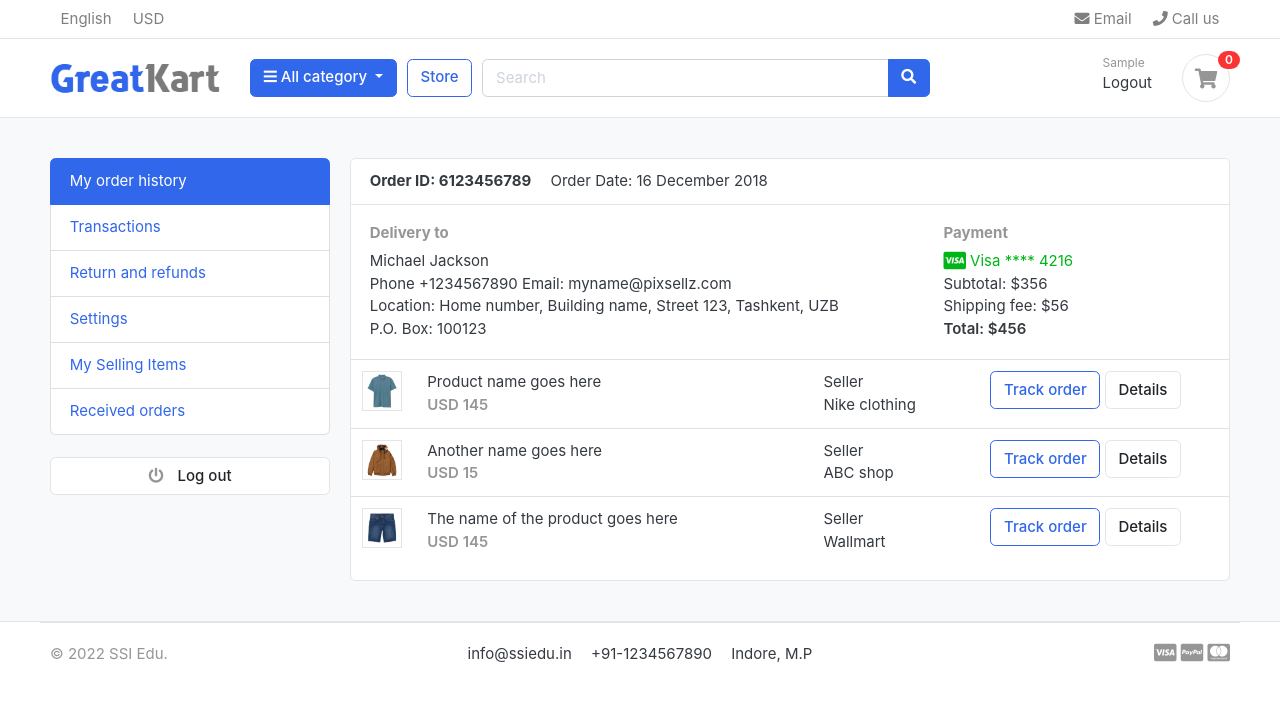
After one commit to SamChawla/SSIKart, a Django app: page /accounts/dashboard/ in a window 1280 px wide. The commit adds this page. Shown: the top 701 px of the page. Run offline with Django 4.2, Linux system fonts and the light colour scheme; the visitor is signed in with stand-in values (Sample User, id 1); data that the repository does not hold is empty; some libraries are stand-ins or nearby versions; some web fonts are replaced.

Commit message:
Forget Password functionality added

```diff
--- /dev/null
+++ b/ssikart/accounts/templates/accounts/dashboard.html
@@ -0,0 +1,101 @@
+{% extends 'base.html' %}
+
+{%block content %}
+
+<!-- ========================= SECTION CONTENT ========================= -->
+<section class="section-conten padding-y bg">
+
+    {% include 'includes/alert.html' %}
+    <div class="container">
+        <div class="row">
+        <aside class="col-md-3">
+            <!--   SIDEBAR   -->
+            <ul class="list-group">
+                <a class="list-group-item active" href="#"> My order history </a>
+                <a class="list-group-item" href="#"> Transactions </a>
+                <a class="list-group-item" href="#"> Return and refunds </a>
+                <a class="list-group-item" href="#">Settings </a>
+                <a class="list-group-item" href="#"> My Selling Items </a>
+                <a class="list-group-item" href="#"> Received orders </a>
+            </ul>
+            <br>
+            <a class="btn btn-light btn-block" href="{% url 'logout' %}"> <i class="fa fa-power-off"></i> <span class="text">Log out</span> </a>
+            <!--   SIDEBAR .//END   -->
+        </aside>
+        <main class="col-md-9">
+            <article class="card">
+            <header class="card-header">
+                <strong class="d-inline-block mr-3">Order ID: 6123456789</strong>
+                <span>Order Date: 16 December 2018</span>
+            </header>
+            <div class="card-body">
+                <div class="row">
+                    <div class="col-md-8">
+                        <h6 class="text-muted">Delivery to</h6>
+                        <p>Michael Jackson <br>
+                        Phone +1234567890 Email: myname@pixsellz.com <br>
+                        Location: Home number, Building name, Street 123,  Tashkent, UZB <br>
+                        P.O. Box: 100123
+                         </p>
+                    </div>
+                    <div class="col-md-4">
+                        <h6 class="text-muted">Payment</h6>
+                        <span class="text-success">
+                            <i class="fab fa-lg fa-cc-visa"></i>
+                            Visa  **** 4216
+                        </span>
+                        <p>Subtotal: $356 <br>
+                         Shipping fee:  $56 <br>
+                         <span class="b">Total:  $456 </span>
+                        </p>
+                    </div>
+                </div> <!-- row.// -->
+            </div> <!-- card-body .// -->
+            <div class="table-responsive">
+            <table class="table table-hover">
+                <tr>
+                    <td width="65">
+                        <img src="../images/items/1.jpg" class="img-xs border">
+                    </td>
+                    <td>
+                        <p class="title mb-0">Product name goes here </p>
+                        <var class="price text-muted">USD 145</var>
+                    </td>
+                    <td> Seller <br> Nike clothing </td>
+                    <td width="250"> <a href="#" class="btn btn-outline-primary">Track order</a> <a href="#" class="btn btn-light"> Details </a> </td>
+                </tr>
+                <tr>
+                    <td>
+                        <img src="../images/items/2.jpg" class="img-xs border">
+                    </td>
+                    <td>
+                        <p class="title mb-0">Another name goes here </p>
+                        <var class="price text-muted">USD 15</var>
+                    </td>
+                    <td> Seller <br> ABC shop </td>
+                    <td> <a href="#" class="btn btn-outline-primary">Track order</a> <a href="#" class="btn btn-light"> Details </a> </td>
+                </tr>
+                <tr>
+                    <td>
+                        <img src="../images/items/3.jpg" class="img-xs border">
+                    </td>
+                    <td>
+                        <p class="title mb-0">The name of the product  goes here </p>
+                        <var class="price text-muted">USD 145</var>
+                    </td>
+                    <td> Seller <br> Wallmart </td>
+                    <td> <a href="#" class="btn btn-outline-primary">Track order</a> <a href="#" class="btn btn-light"> Details </a> </td>
+                </tr>
+            </table>
+            </div> <!-- table-responsive .end// -->
+            </article> <!-- order-group.// -->
+        </main>
+    </div> <!-- row.// -->
+    </div>
+
+
+    </section>
+    <!-- ========================= SECTION CONTENT END// ========================= -->
+
+
+{% endblock %}
--- a/ssikart/accounts/urls.py
+++ b/ssikart/accounts/urls.py
@@ -1,10 +1,21 @@
 from django.urls import path
 
-from accounts.views import activate, login, logout, register
+from accounts.views import (activate, dashboard, forgot_password, login,
+                            logout, register, reset_password,
+                            resetpassword_validate)
 
 urlpatterns = [
     path("register/", register, name="registration"),
     path("login/", login, name="login"),
     path("logout/", logout, name="logout"),
     path("activate/<uidb64>/<token>", activate, name="activate"),
+    path("dashboard/", dashboard, name="dashboard"),
+    # Forget Password Urls
+    path("forgot-password/", forgot_password, name="forgot_password"),
+    path("reset-password/", reset_password, name="reset_password"),
+    path(
+        "resetpassword_validate/<uidb64>/<token>/",
+        resetpassword_validate,
+        name="resetpassword_validate",
+    ),
 ]
--- a/ssikart/accounts/views.py
+++ b/ssikart/accounts/views.py
@@ -85,7 +85,8 @@ def login(request):
 
         if user:
             auth.login(request, user)
-            return redirect("ssi-home")
+            messages.success(request, "You are now logged in!")
+            return redirect("dashboard")
         else:
             messages.error(request, "Invalid Credentials!")
             return redirect("login")
@@ -98,3 +99,72 @@ def logout(request):
     auth.logout(request)
     messages.success(request, "You are logged out successfully!")
     return redirect("login")
+
+
+@login_required(login_url="login")
+def dashboard(request):
+    return render(request, "accounts/dashboard.html")
+
+
+def forgot_password(request):
+    if request.method == 'POST':
+        email = request.POST['email']
+        if Account.objects.filter(email=email).exists():
+            user = Account.objects.get(email__exact=email)
+
+            # RESET PASSWORD SEND
+            current_site = get_current_site(request)
+            mail_subject = 'SSI Shop | Reset your password'
+            message = render_to_string('accounts/reset_password_email.html', {
+                'user': user,
+                'domain': current_site,
+                'uid' : urlsafe_base64_encode(force_bytes(user.pk)),
+                'token': default_token_generator.make_token(user),
+            })
+            to_email = email
+            send_email= EmailMessage(mail_subject, message, to=[to_email])
+            send_email.send()
+
+            messages.success(request, 'Password reset email is sent to you email address.')
+            return redirect('login')
+        else:
+            messages.error(request, 'Account does not exist')
+            return redirect('forgot_password')
+
+    return render(request, 'accounts/forgot_password.html')
+
+
+def reset_password(request):
+    if request.method == 'POST':
+        password = request.POST['password']
+        confirm_password = request.POST['confirm_password']
+
+        if password == confirm_password:
+            uid = request.session.get('uid')
+            user = Account.objects.get(pk=uid)
+            user.set_password(password)
+            user.save()
+            messages.success(request, 'Password reset successful')
+            return redirect('login')
+        else:
+            messages.error(request, 'Password do not match!')
+            return redirect('reset_password')
+    else:
+        return render(request, 'accounts/reset_password.html')
+
+
+def resetpassword_validate(request, uidb64, token):
+    try:
+        uid = urlsafe_base64_decode(uidb64).decode()
+        user = Account._default_manager.get(pk=uid)
+
+    except(TypeError, ValueError, OverflowError, Account.DoesNotExist):
+        user = None
+
+    if user is not None and default_token_generator.check_token(user, token):
+        request.session['uid'] = uid
+        messages.success(request, 'Please reset your password')
+        return redirect('reset_password')
+    else:
+        messages.success(request, 'This link is expired!!!!')
+        return redirect('login')
```
Also changed, not shown: ssikart/accounts/templates/accounts/forgot_password.html (added, +43 -0 lines), ssikart/accounts/templates/accounts/login.html (+11 -3 lines), ssikart/accounts/templates/accounts/reset_password.html (added, +37 -0 lines), ssikart/accounts/templates/accounts/reset_password_email.html (added, +10 -0 lines).
